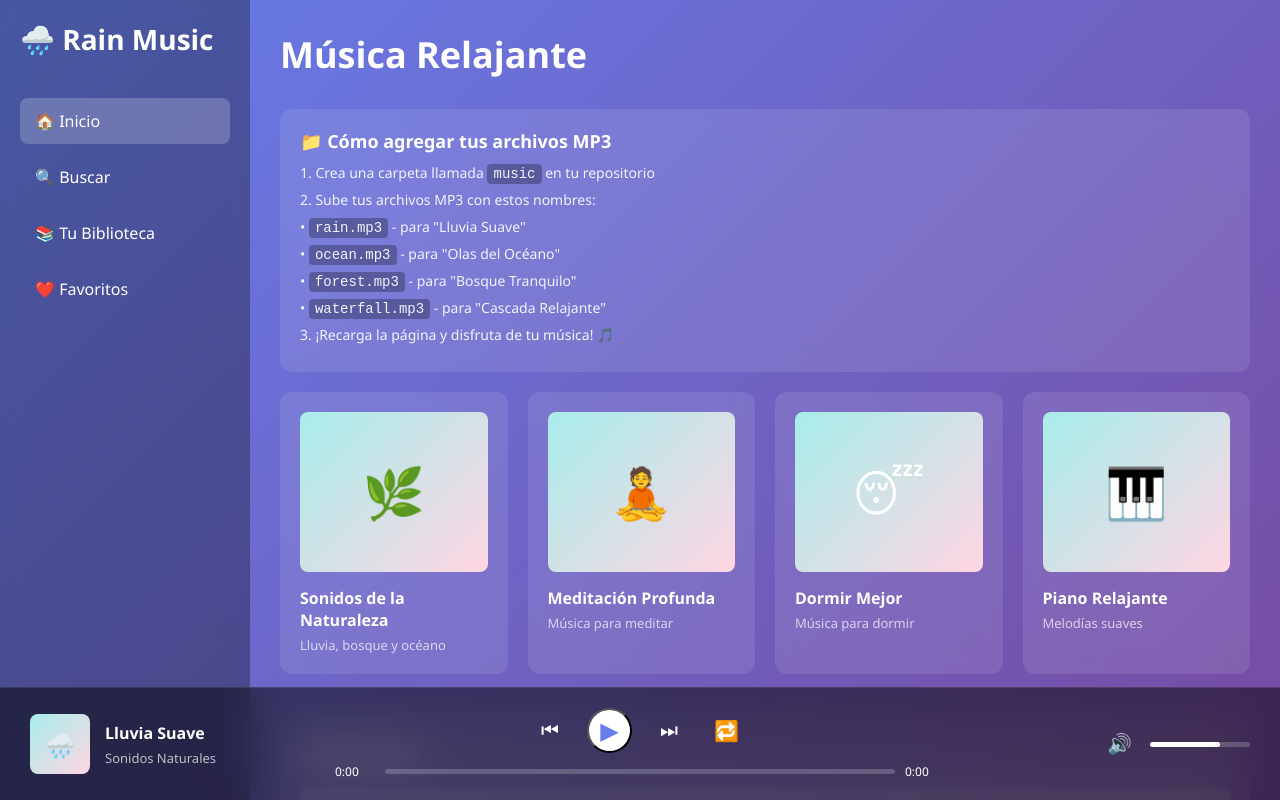
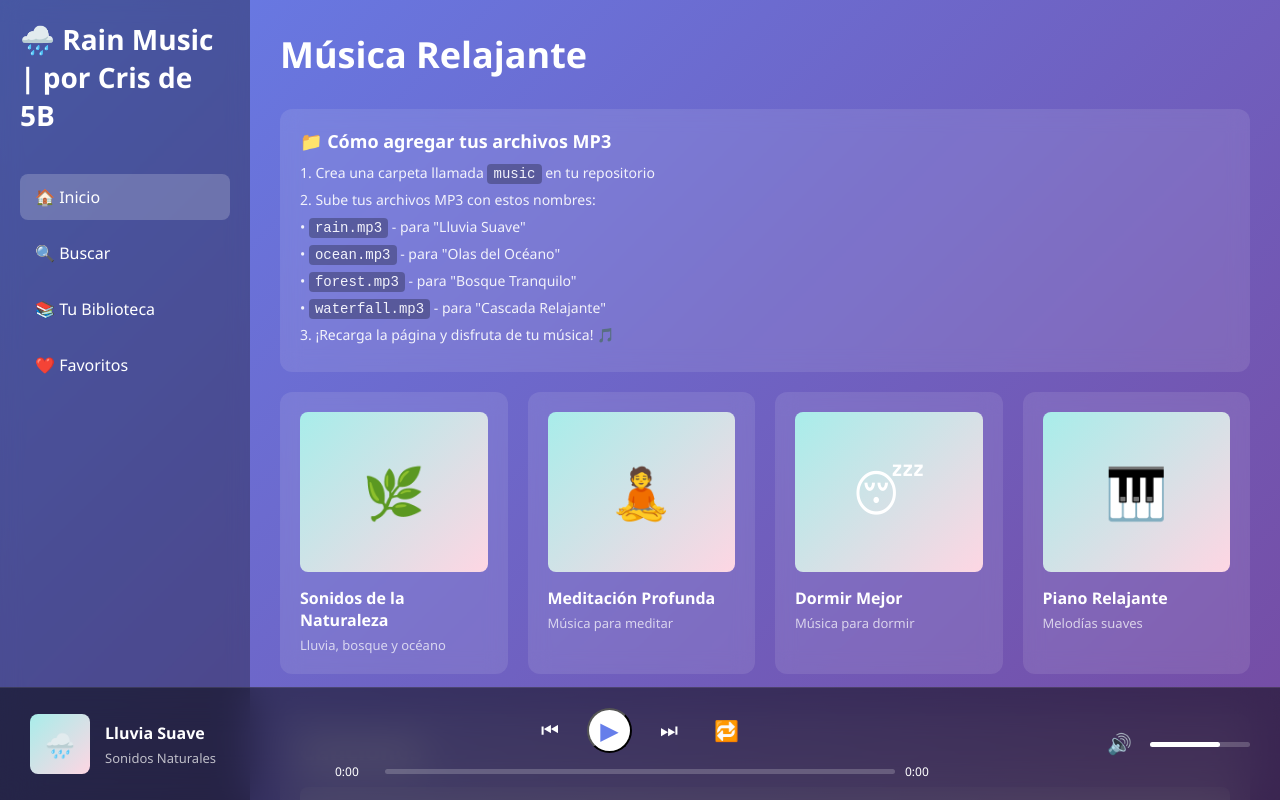
Before and after one commit to ivanbelmont/ivanbelmont.github.io, a plain HTML site: page index.html in a window 1280 px wide. Drawn offline with Linux system fonts and the light colour scheme.

Commit message:
Se agrega el nombre

```diff
--- a/index.html
+++ b/index.html
@@ -336,7 +336,7 @@
 <body>
     <div class="container">
         <div class="sidebar">
-            <div class="logo">🌧️ Rain Music</div>
+            <div class="logo">🌧️ Rain Music | por Cris de 5B</div>
             <div class="menu-item active">🏠 Inicio</div>
             <div class="menu-item">🔍 Buscar</div>
             <div class="menu-item">📚 Tu Biblioteca</div>
```
